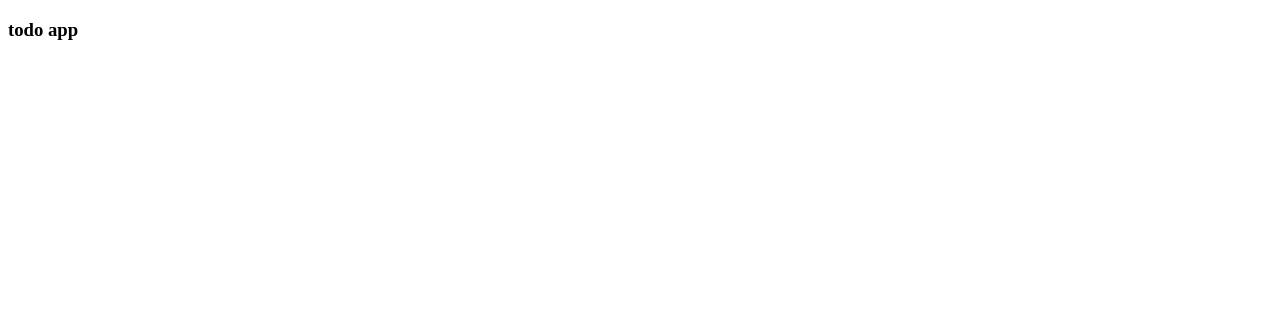
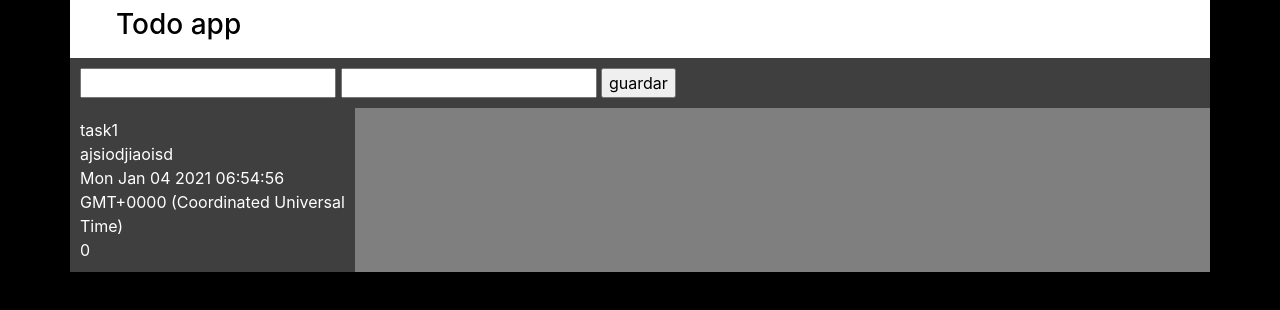
Before and after one commit to thejavierCO/Todo-app-svelte, a Svelte app: page / in a window 1280 px wide. Shown: the top 310 px of the page. Built offline with nearby package versions, Linux system fonts and the light colour scheme.

Commit message:
add update true

```diff
--- a/package.json
+++ b/package.json
@@ -17,6 +17,9 @@
   "scripts": {
     "build": "cross-env NODE_ENV=production webpack",
     "start": "webpack-dev-server --content-base public",
-    "postinstall":"npm start"
+    "postinstall": "npm start"
+  },
+  "dependencies": {
+    "bootstrap": "^4.5.3"
   }
 }
--- a/src/components/App.svelte
+++ b/src/components/App.svelte
@@ -1,14 +1,49 @@
 <script>
+	import {writable} from "svelte/store";
 	import Main from "./Main.svelte";
+	import Task from "./task.svelte";
 	export let app;
-	console.log(app);
+	let Storage = writable(app,()=>{console.log("create update");return ()=>{console.log("exit")}});
+	let accions = {
+		get tasks(){
+			return app;
+		},
+		set tasks(data){
+			if(Array.isArray(data))app = data;
+		},
+		get task(){
+			return (id)=>app.filter(e=>e.id===id);
+		},
+		set task(data){
+			let {name,description} = data;
+			app.push({name,description,date:new Date(),id:app.length})
+			Storage.update(a=>app);
+		}
+	}
+	let newTask = ({detail})=>accions.task = detail;
+	let update = (tag)=>{
+		Storage.subscribe(e=>{
+			tag.innerHTML = "";
+			e.map(task =>new Task({
+				target:tag,
+				props:{
+					type:"print",
+					task
+				}
+			}));
+		});
+	}
 </script>
-
-<Main {app}>
-	<div slot="tasks"></div>
-	<template slot="task">
-		<div name>name</div>
-		<div description>description</div>
-		<div date></div>
-	</template>
+<Main>
+	<div slot="navbar">
+		<div class="container">
+			<h3>Todo app</h3>
+		</div>
+	</div>
+	<div slot="content" class="col">
+		<div class="row render">
+			<Task type="input" task={app} on:new={newTask}/>
+		</div>
+		<div class="row row-cols-4" use:update/>
+	</div>
 </Main>
--- a/src/components/Main.svelte
+++ b/src/components/Main.svelte
@@ -1,39 +1,8 @@
-<script>
-    import {onMount} from "svelte"
-    export let app;
-    onMount(()=>{
-        if($$slots){
-            const templateTask = document.querySelector(`[slot="task"]`);
-            const render = document.querySelector(`[slot="tasks"]`);
-            if(templateTask===null)throw {error:"not exist template for task"}
-            if(render===null)throw {error:"not exist render tag"}
-            let renderData = templateTask.content;
-            let process = document.createDocumentFragment();
-            let tasks = app.tasks;
-            tasks.forEach(task => {
-                let {name,description,date} = task;
-                let tagname = renderData.querySelector("[name]");
-                tagname.textContent = name;
-                let tagdescription = renderData.querySelector("[description]");
-                tagdescription.textContent = description;
-                let tagdate = renderData.querySelector("[date]");
-                tagdate.textContent = date;
-                let clone = renderData.cloneNode();
-                process.appendChild(clone);
-            });
-            render.appendChild(process);
-        }
-    })
-</script>
-
-<main class="container">
+<div class="container">
     <div class="navbar">
-        <h3>todo app</h3>
+        <slot name="navbar"></slot>
     </div>
     <div class="row">
-        <div class="col">
-            <slot name="tasks"></slot>
-        </div>
+        <slot name="content"></slot>
     </div>
-    <slot name="task"></slot>
-</main>
+</div>
--- a/src/components/task.svelte
+++ b/src/components/task.svelte
@@ -1,4 +1,28 @@
 <script>
-    export let name;
-    export let description;
+    import {createEventDispatcher} from "svelte"
+    export let type;
+    export let task;
+    let event = new createEventDispatcher();
+    let newTask = ({target})=>{
+        let name = target.querySelector(".nameNewTask").value;
+        let description = target.querySelector(".descriptionNewTask").value;
+        event("new",{name,description})
+    }
 </script>
+
+{#if type === "input"}
+<form id="newTask" on:submit|preventDefault={newTask}>
+    <input type="name" class="nameNewTask"/>
+    <input type="description" class="descriptionNewTask"/>
+    <input type="submit" value="guardar">
+</form>
+{:else if type === "print"}
+<div class="col task">
+    <div class="name">{task.name}</div>
+    <div class="description">{task.description}</div>
+    <div class="date">{task.date}</div>
+    <div class="id">{task.id}</div>
+</div>
+{:else}
+    <em>not defined type</em>
+{/if}
--- a/src/js/app.js
+++ b/src/js/app.js
@@ -36,7 +36,7 @@ export class app{
             if(err.error&&err.error === "not exist task"){
                 let tasks = this.tasks;
                 if(typeof description !== "string")description = new String(description);
-                tasks.push({name,description,time:new Date()});
+                tasks.push({name,description,time:new Date(),id:this.length});
                 localStorage.setItem("tasks",JSON.stringify(tasks))
                 return tasks;
             }else if(err.error){
--- a/src/main.js
+++ b/src/main.js
@@ -1,10 +1,19 @@
+import "bootstrap/dist/css/bootstrap.css";
+import "./style/style.css";
 import App from './components/App.svelte';
 import {app} from "./js/app";
 
 const run = new App({
 	target: document.querySelector("[app]"),
 	props: {
-		app:new app()
+		app:[
+			{
+				name:"task1",
+				description:"ajsiodjiaoisd",
+				date:new Date(),
+				id:0
+			}
+		]
 	}
 });
 
--- a/src/style/style.css
+++ b/src/style/style.css
@@ -0,0 +1,21 @@
+body{
+    background: #000;
+    color: #fff;
+}
+[app] .container{
+    background: #fff;
+    color:#000;
+}
+[app] [slot="content"]{
+    background: rgba(0,0,0,0.5);
+}
+
+[app] [slot="content"] .task{
+    background: rgba(0,0,0,0.5);
+    color:#fff;
+    padding: 10px;
+}
+[app] [slot="content"] .render{
+    padding: 10px;
+    background: rgba(0,0,0,0.5);
+}
```
